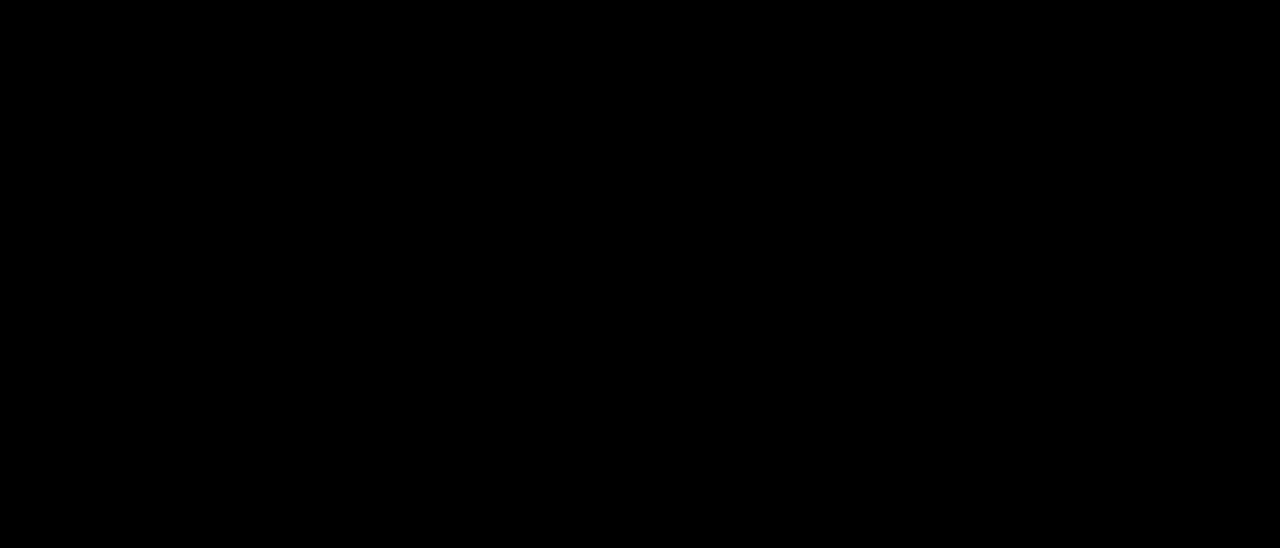
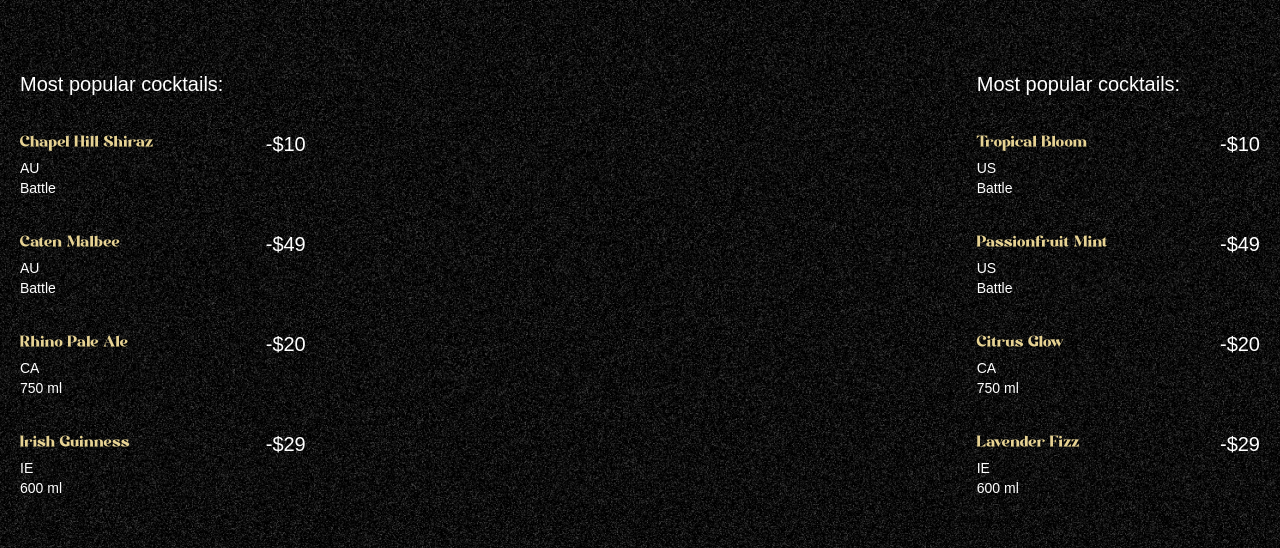
Before and after one commit to adovg/gsap-react-animation, a React (Vite) app: page / in a window 1280 px wide. Shown: the part 890-1438 px from the top of the page. Built offline with nearby package versions, Linux system fonts and the light colour scheme; a web font is replaced by a local one.

Commit message:
finish header animation

```diff
--- a/src/App.jsx
+++ b/src/App.jsx
@@ -3,13 +3,16 @@
 import { ScrollTrigger, SplitText } from 'gsap/all'
 import Navbar from './components/Navbar';
 import Hero from './components/Hero';
+import Cocktails from './components/Cocktails';
 
-gsap.registerPlugin(SplitText, SplitText);
+
 const App = () => {
+  gsap.registerPlugin(SplitText, ScrollTrigger);
   return (
     <main>
       <Navbar/>
       <Hero/>
+      <Cocktails/>
       <div className='h-dvh bg-black'></div>
     </main>
   )
--- /dev/null
+++ b/src/components/Cocktails.jsx
@@ -0,0 +1,75 @@
+import React from 'react'
+import gsap from 'gsap'
+import { cocktailLists, mockTailLists } from '../../constants'
+import { SplitText, ScrollTrigger } from 'gsap/all';
+import { useGSAP } from '@gsap/react'
+
+const Cocktails = () => {
+    gsap.registerPlugin(ScrollTrigger);
+
+    useGSAP(() => {
+        console.log('GSAP animation triggered');
+        const parallaxTimeline = gsap.timeline({
+            scrollTrigger: {
+                trigger: '#cocktails',
+                start: 'top 30%',
+                end: 'bottom 80%',
+                scrub: true,
+            }
+        })
+        parallaxTimeline.from('#c-left-leaf', {
+            x: -100, y: 100
+        })
+        .from('#c-right-leaf', {
+            x: 100, y: 100
+        });
+
+        // Добавьте это:
+        ScrollTrigger.refresh();
+    });
+
+  return (
+
+    <section id="cocktails" className='noisy' >
+        <img src="/images/cocktail-left-leaf.png" alt="l-leaf" id='c-left-leaf' />
+        <img src="/images/cocktail-right-leaf.png" alt="r-leaf" id='c-right-leaf' />
+
+        <div className="list">
+            <div className="popular">
+                <h2>Most popular cocktails:</h2>
+                <ul>
+                    {cocktailLists.map((drink) => (
+                        <li key={drink.name}>
+                            <div className='md:me-28'>
+                                <h3>{drink.name}</h3>
+                                <p>{drink.country}</p>
+                                <p>{drink.detail}</p>
+                            </div>
+                            <span>-{drink.price}</span>
+                        </li>
+                    ))}
+                </ul>
+            </div>
+
+            <div className="loved">
+                <h2>Most popular cocktails:</h2>
+                <ul>
+                    {mockTailLists.map(({name, country, detail, price}) => (
+                        <li key={name}>
+                            <div className='me-28'>
+                                <h3>{name}</h3>
+                                <p>{country}</p>
+                                <p>{detail}</p>
+                            </div>
+                            <span>-{price}</span>
+                        </li>
+                    ))}
+                </ul>
+            </div>
+
+            </div>
+    </section>
+  )
+}
+
+export default Cocktails
--- a/src/components/Hero.jsx
+++ b/src/components/Hero.jsx
@@ -1,100 +1,125 @@
-import { useGSAP } from '@gsap/react';
-import gsap from 'gsap';
-import { SplitText, ScrollTrigger } from 'gsap/all';
-import React, { useRef } from 'react'
-import { useMediaQuery } from 'react-responsive';
+import { useGSAP } from "@gsap/react";
+import gsap from "gsap";
+import { SplitText } from "gsap/all";
+import { useRef } from "react";
+import { useMediaQuery } from "react-responsive";
 
 const Hero = () => {
-  gsap.registerPlugin(ScrollTrigger);
  const videoRef = useRef();
-  const isMobile = useMediaQuery({maxWidth: 767});
+
+ const isMobile = useMediaQuery({ maxWidth: 767 });
 
  useGSAP(() => {
-    const heroSplit = new SplitText('.title', {type: 'chars, words'});
-    const paragraphSplit = new SplitText('.subtitle', {type: 'lines'});
-    heroSplit.chars.forEach((char) => char.classList.add('text-gradient'));
+	const heroSplit = new SplitText(".title", {
+	 type: "chars, words",
+	});
+
+	const paragraphSplit = new SplitText(".subtitle", {
+	 type: "lines",
+	});
+
+	// Apply text-gradient class once before animating
+	heroSplit.chars.forEach((char) => char.classList.add("text-gradient"));
 
 	gsap.from(heroSplit.chars, {
 	 yPercent: 100,
 	 duration: 1.8,
-      ease: 'expo.out',
-      stagger: 0.08
+	 ease: "expo.out",
+	 stagger: 0.06,
 	});
 
 	gsap.from(paragraphSplit.lines, {
 	 opacity: 0,
 	 yPercent: 100,
 	 duration: 1.8,
-      ease: 'expo.out',
+	 ease: "expo.out",
 	 stagger: 0.06,
 	 delay: 1,
-    })
+	});
 
-    gsap.timeline({
+	gsap
+	.timeline({
 	 scrollTrigger: {
-        trigger: '#hero',
-        start: 'top top',
-        end: 'bottom top',
+		trigger: "#hero",
+		start: "top top",
+		end: "bottom top",
 		scrub: true,
 	 },
 	})
 	.to(".right-leaf", { y: 200 }, 0)
 	.to(".left-leaf", { y: -200 }, 0)
+	.to(".arrow", { y: 100 }, 0);
 
-    // Animate video currentTime as user scrolls through hero (smooth version)
-    if (videoRef.current) {
-      const video = videoRef.current;
-      const onLoadedMetadata = () => {
-        const st = ScrollTrigger.create({
-          trigger: '#hero',
-          start: 'top top',
-          end: 'bottom top',
+	const startValue = isMobile ? "top 50%" : "center 60%";
+	const endValue = isMobile ? "120% top" : "bottom top";
+
+	let tl = gsap.timeline({
+	 scrollTrigger: {
+		trigger: "video",
+		start: startValue,
+		end: endValue,
 		scrub: true,
-          onUpdate: (self) => {
-            if (video.duration) {
-              // self.progress от 0 до 1
-              video.currentTime = self.progress * video.duration;
-            }
-          }
+		pin: true,
+	 },
+	});
+
+	videoRef.current.onloadedmetadata = () => {
+	 tl.to(videoRef.current, {
+		currentTime: videoRef.current.duration,
 	 });
 	};
-      if (video.readyState >= 1) {
-        onLoadedMetadata();
-      } else {
-        video.addEventListener('loadedmetadata', onLoadedMetadata, { once: true });
-      }
-    }
  }, []);
 
-  const startValue = isMobile ? 'top 50%' : 'center 60%';
-  const endValue = isMobile ? "120% top" : "bottom top";
  return (
 	<>
-        <section id='hero' className='noisy'>
-            <h1 className='title'>MOJITO</h1>
-            <img src="/images/hero-left-leaf.png" alt="left-leaf" className='left-leaf' />
-            <img src="/images/hero-right-leaf.png" alt="right-leaf" className='right-leaf' />
+	 <section id="hero" className="noisy">
+		<h1 className="title">MOJITO</h1>
+
+		<img
+		 src="/images/hero-left-leaf.png"
+		 alt="left-leaf"
+		 className="left-leaf"
+		/>
+		<img
+		 src="/images/hero-right-leaf.png"
+		 alt="right-leaf"
+		 className="right-leaf"
+		/>
 
 		<div className="body">
+		 {/* <img src="/images/arrow.png" alt="arrow" className="arrow" /> */}
+
 		 <div className="content">
 			<div className="space-y-5 hidden md:block">
-                  <p>Cool. Crisp. Classic</p>
-                  <p className="subtitle">Sip the Spirit <br /> of Summer</p>
+			 <p>Cool. Crisp. Classic.</p>
+			 <p className="subtitle">
+				Sip the Spirit <br /> of Summer
+			 </p>
 			</div>
+
 			<div className="view-cocktails">
-                  <p className="subtitle">Every cocktail on our menu is a blend of premium ingredients, creative flair, and timeless recipes — designed to delight your senses.
+			 <p className="subtitle">
+				Every cocktail on our menu is a blend of premium ingredients,
+				creative flair, and timeless recipes — designed to delight your
+				senses.
 			 </p>
-                  <a href="#cocktails" className="" id="cocktails">View cocktails</a>
+			 <a href="#cocktails">View cocktails</a>
 			</div>
 		 </div>
 		</div>
 	 </section>
 
 	 <div className="video absolute inset-0">
-          <video ref={videoRef} src="/videos/input.mp4" muted playsInline preload='auto'></video>
+		<video
+		 ref={videoRef}
+		 muted
+		 playsInline
+		 preload="auto"
+		 src="/videos/output.mp4"
+		/>
 	 </div>
 	</>
-  )
-}
+ );
+};
 
-export default Hero
+export default Hero;
```
Lines whose indentation alone changed are shown as unchanged.
